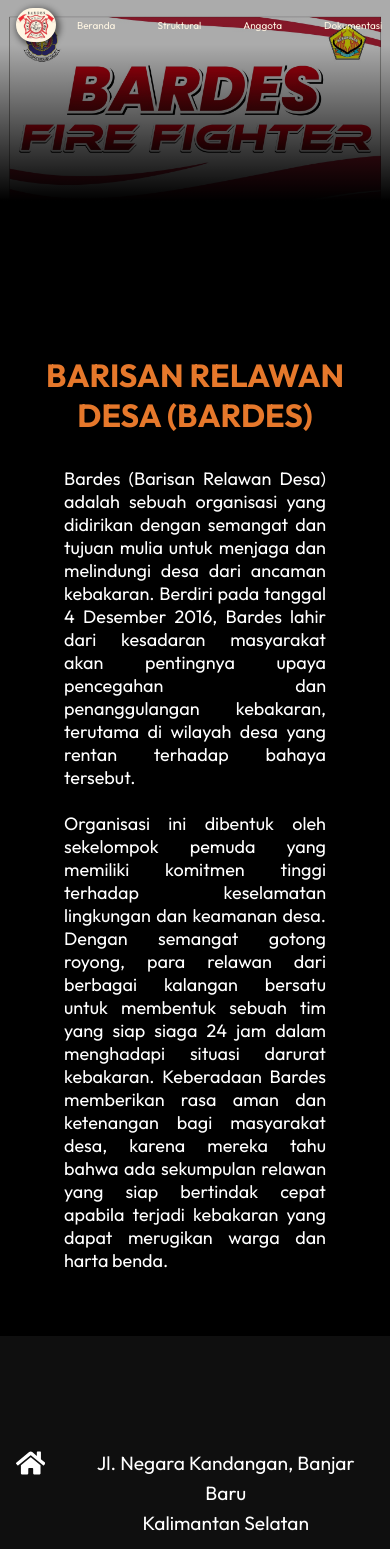
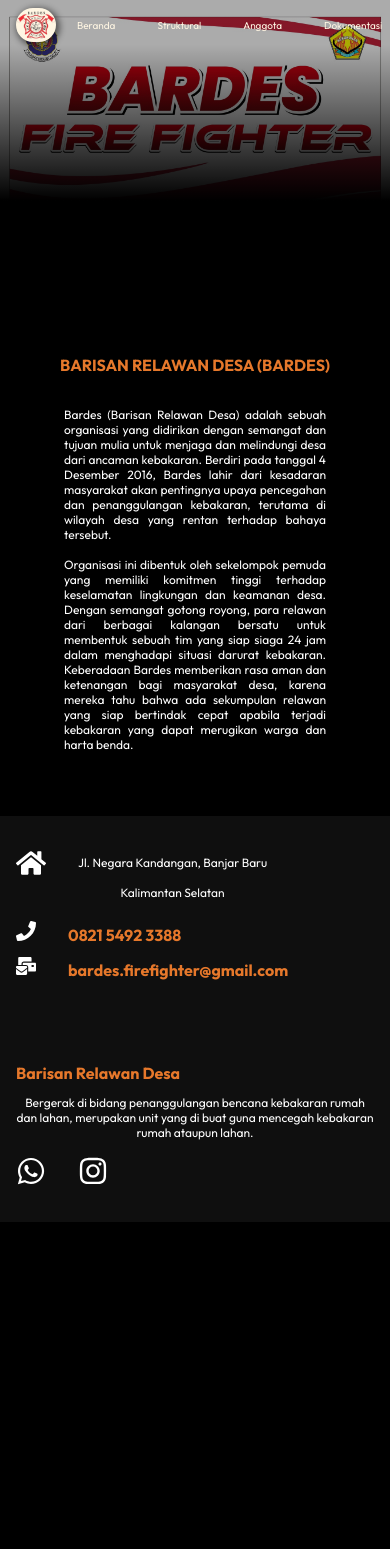
Before and after one commit to mustafakamal0799/bardes, a React (Create React App) app: page / in a window 390 px wide. Shown: the top 1549 px of the page. After the commit the page ends 1222 px from the top, so only its background shows below. Built offline with nearby package versions, Linux system fonts and the light colour scheme; the HTML template or start-up script is replaced by a standard one.

Commit message:
Perubahan Font Size

```diff
--- a/src/styles/Deskripsi.css
+++ b/src/styles/Deskripsi.css
@@ -30,11 +30,11 @@
     }
 
     .title-deskripsi h1{
-        font-size: 32px;
+        font-size: 16px;
     }
 
     .deskripsi-bardes p {
-        font-size: 18px;
+        font-size: 12px;
         text-align: justify;
     }
 }
--- a/src/styles/Footer.css
+++ b/src/styles/Footer.css
@@ -54,4 +54,16 @@
     .footer-container {
       grid-template-columns: 1fr;
     }
+
+    .footer {
+      padding: 1rem 0;
+    }
+
+    h4 {
+      font-size: 16px;
+    }
+
+    p {
+      font-size: 12px;
+    }
   }
```
